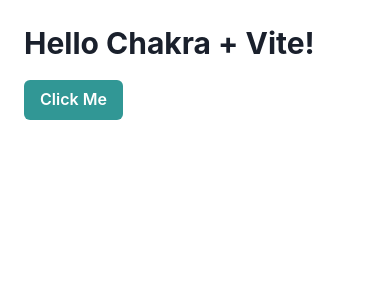
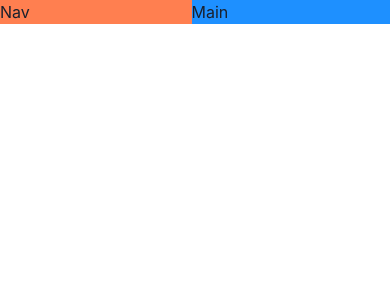
Before and after one commit to akhi9195/game-hub, a React (Vite) app: page / in a window 390 px wide. Shown: the top 300 px of the page. Built offline with nearby package versions, Linux system fonts and the light colour scheme.

Commit message:
build a chakra responsive layout

```diff
--- a/src/App.tsx
+++ b/src/App.tsx
@@ -1,12 +1,27 @@
 // src/App.tsx
-import { Button, Box, Heading } from "@chakra-ui/react";
+import { Button, Box, Heading, Grid, GridItem, Show } from "@chakra-ui/react";
 
 function App() {
   return (
-    <Box p={6}>
-      <Heading mb={4}>Hello Chakra + Vite!</Heading>
-      <Button colorScheme="teal">Click Me</Button>
-    </Box>
+    <Grid
+      templateAreas={{
+        base: `"nav main"`,
+        lg: `"nav nav" "aside main"`,
+      }}
+    >
+      <GridItem area="nav" bg="coral">
+        Nav
+      </GridItem>
+      <Show above="lg">
+        <GridItem area="aside" bg="gold">
+          Aside
+        </GridItem>
+      </Show>
+
+      <GridItem area="main" bg="dodgerblue">
+        Main
+      </GridItem>
+    </Grid>
   );
 }
 
```
